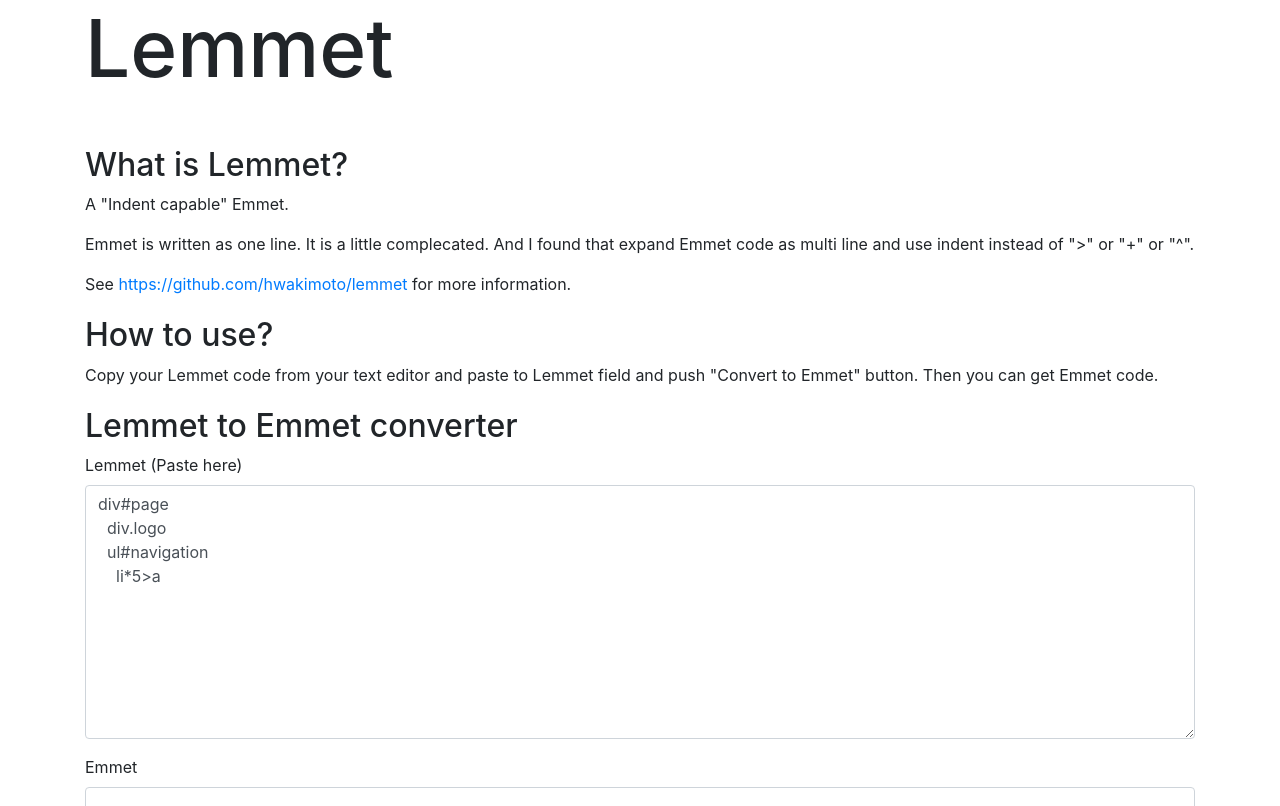
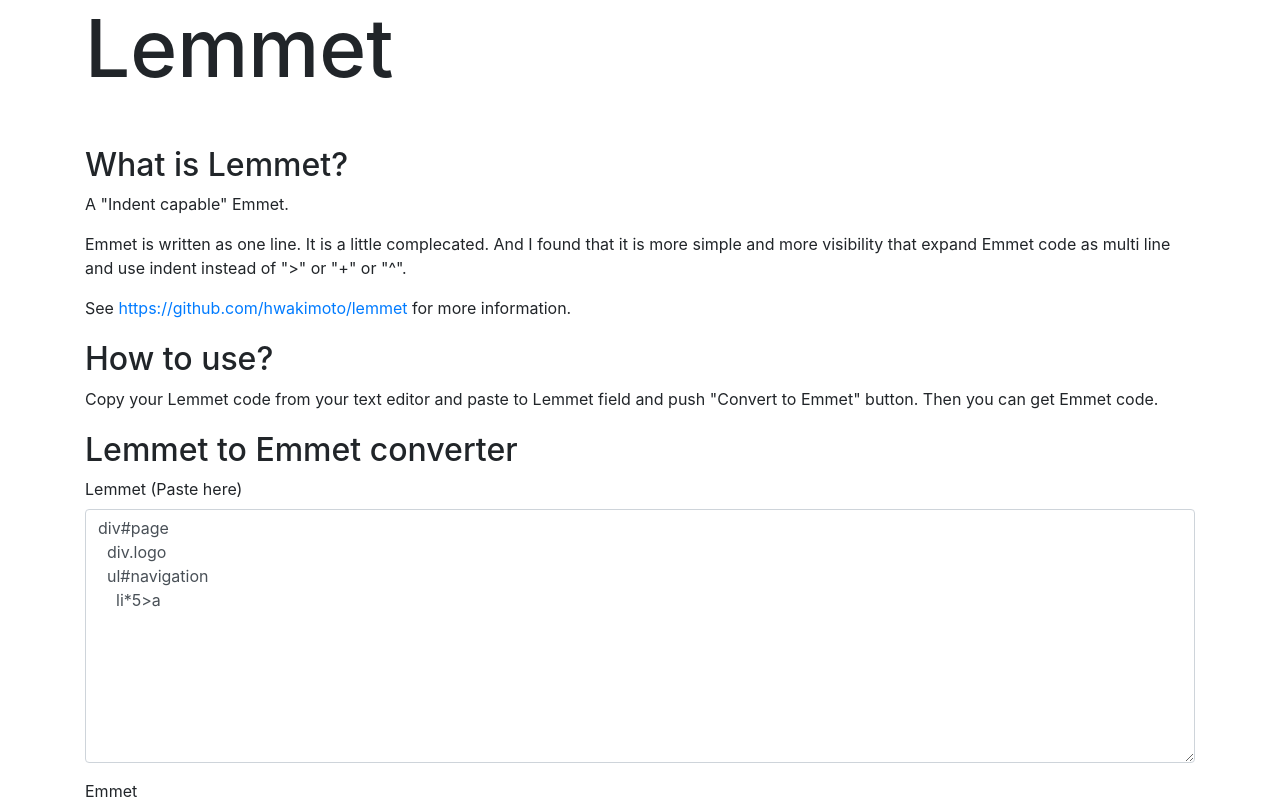
Before and after one commit to hwakimoto/lemmet, a plain HTML site: page docs/index.html in a window 1280 px wide. Shown: the top 806 px of the page. Drawn offline with nearby package versions, Linux system fonts and the light colour scheme.

Commit message:
update docs

```diff
--- a/docs/index.html
+++ b/docs/index.html
@@ -28,7 +28,7 @@
         <h2>What is Lemmet?</h2>
         <p>A "Indent capable" Emmet.</p>
         <p>Emmet is written as one line. It is a little complecated.
-             And I found that expand Emmet code as multi line and use indent instead of ">" or "+" or "^".</p>
+             And I found that it is more simple and more visibility that expand Emmet code as multi line and use indent instead of ">" or "+" or "^".</p>
         <p>See <a href="https://github.com/hwakimoto/lemmet" target="_blank">https://github.com/hwakimoto/lemmet</a>
             for more information.</p>
         <h2>How to use?</h2>
```
Also changed, not shown: README.md.
